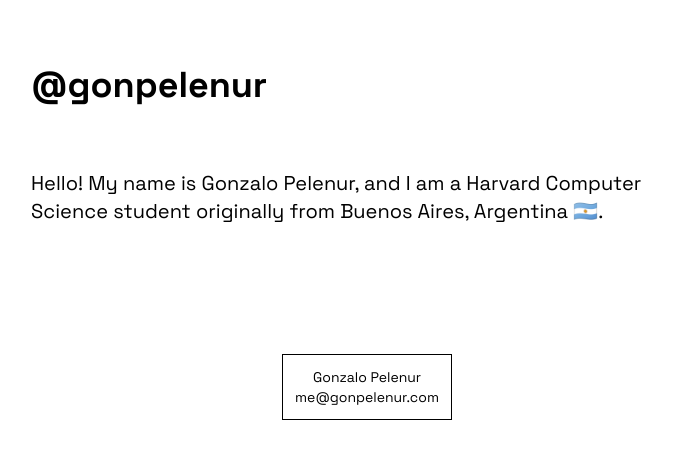
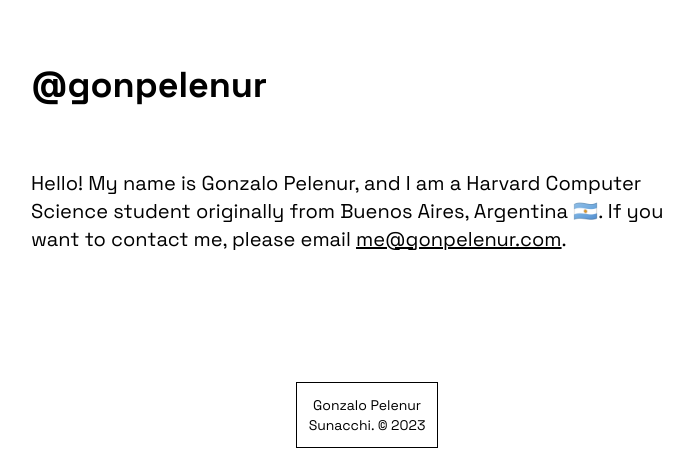
Before and after one commit to GonzaloPelenur/gonpelenur, a SvelteKit app: page / in a window 1280 px wide. Shown: the top 470 px of the page, without its empty margins (273-966 px from the left). Built offline with nearby package versions, Linux system fonts and the light colour scheme.

Commit message:
sunacchi

```diff
--- a/src/lib/components/base/Footer.svelte
+++ b/src/lib/components/base/Footer.svelte
@@ -1,6 +1,6 @@
 <footer class="flex justify-center py-16">
     <div class="border border-black p-3">
       <div class="text-sm flex justify-center">Gonzalo Pelenur</div>
-      <div class="text-sm">me@gonpelenur.com</div>
+      <div class="text-sm flex justify-center">Sunacchi.  &copy; {new Date().getFullYear()}</div>
     </div>
   </footer>
--- a/src/routes/+page.svelte
+++ b/src/routes/+page.svelte
@@ -6,7 +6,7 @@
     <main class="mx-auto max-w-2xl space-y-16">
             <h1 class="text-4xl font-bold">@gonpelenur</h1>
             <p class="text-xl">
-              Hello! My name is Gonzalo Pelenur, and I am a Harvard Computer Science student originally from Buenos Aires, Argentina 🇦🇷.
+              Hello! My name is Gonzalo Pelenur, and I am a Harvard Computer Science student originally from Buenos Aires, Argentina 🇦🇷. If you want to contact me, please email <a href="mailto:me@gonpelenur.com"><u>me@gonpelenur.com</u></a>.
 
             </p>
     </main>
```
